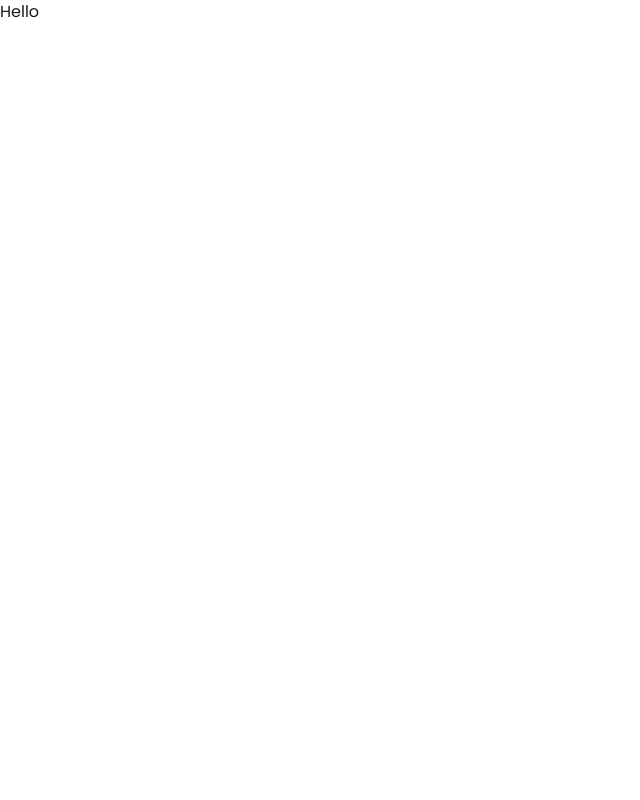
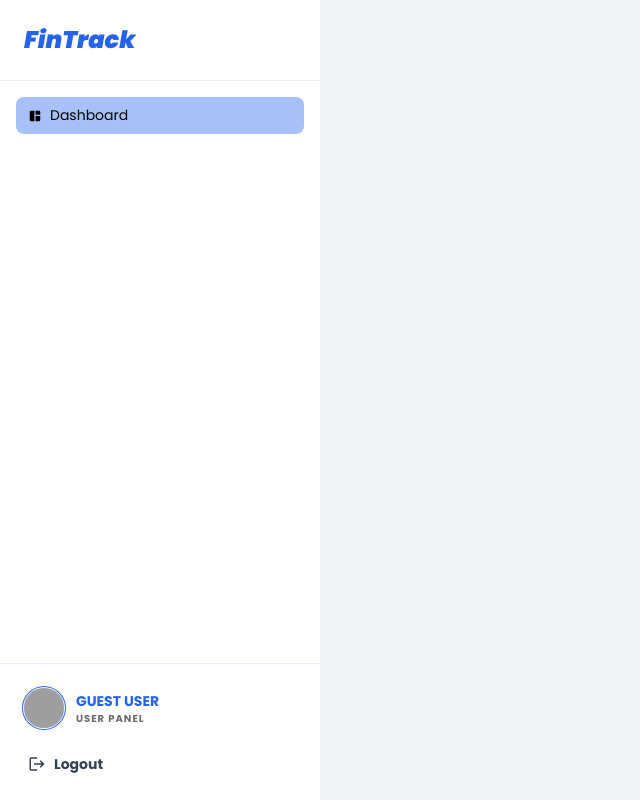
Before and after one commit to BFIbrahim/fintrack, a React (Vite) app: page /dashboard in a window 1280 px wide. Shown: the whole page, without its empty margins (0-640 px from the left). Built offline with nearby package versions, Linux system fonts and the light colour scheme; grey boxes are pictures that could not be loaded.

Commit message:
dashboard created

```diff
--- a/src/Context/AuthProvider.jsx
+++ b/src/Context/AuthProvider.jsx
@@ -1,13 +1,43 @@
-import React from 'react';
+import React, { useEffect, useState } from 'react';
 import { AuthContext } from './AuthContext';
+import { useCurrentUser } from '../hooks/useCurrentUser';
 
-const AuthProvider = ({children}) => {
+const AuthProvider = ({ children }) => {
+    const { data: initialUser, isLoading, refetch } = useCurrentUser();
 
-    const authinfo = {
+    const [user, setUser] = useState(() => {
+        const saved = localStorage.getItem("userInfo");
+        return saved ? JSON.parse(saved) : initialUser || null;
+    });
 
-    }
+    useEffect(() => {
+        if (initialUser) setUser(initialUser);
+    }, [initialUser]);
+
+    const loginUser = (userData, token) => {
+        setUser(userData);
+        localStorage.setItem("userInfo", JSON.stringify(userData));
+        localStorage.setItem("authToken", token);
+        refetch?.();
+    };
+
+    const logoutUser = () => {
+        setUser(null);
+        localStorage.removeItem("userInfo");
+        localStorage.removeItem("authToken");
+
+        return Promise.resolve();
+    };
+
+    const authInfo = {
+        user,
+        loading: isLoading,
+        refetchUser: refetch,
+        loginUser,
+        logoutUser,
+    };
     return (
-        <AuthContext.Provider value={authinfo} >
+        <AuthContext.Provider value={authInfo} >
             {children}
         </AuthContext.Provider>
     );
--- a/src/Layouts/DashboardLayout.jsx
+++ b/src/Layouts/DashboardLayout.jsx
@@ -1,9 +1,112 @@
-import React from 'react';
+import React, { useContext } from "react";
+import { AuthContext } from "../Context/AuthContext";
+import { FiMenu } from "react-icons/fi";
+import { MdSpaceDashboard, MdLogout } from "react-icons/md";
+import { NavLink, Outlet, useNavigate } from "react-router";
+import Swal from "sweetalert2";
 
 const DashboardLayout = () => {
+    const { user, logoutUser } = useContext(AuthContext);
+    const navigate = useNavigate();
+
+    const isAdmin = user?.role === 'admin';
+
+    const handleLogout = () => {
+        Swal.fire({
+            title: "Sign Out?",
+            text: "Are you sure you want to log out?",
+            icon: "warning",
+            showCancelButton: true,
+            confirmButtonColor: "#f97316",
+            cancelButtonColor: "#cbd5e1",
+            confirmButtonText: "Yes, Logout",
+        }).then((result) => {
+            if (result.isConfirmed) {
+                logoutUser().then(() => {
+                    navigate("/");
+                    Swal.fire({
+                        title: "Logged Out",
+                        icon: "success",
+                        timer: 1000,
+                        showConfirmButton: false,
+                        toast: true,
+                        position: 'top-end'
+                    });
+                });
+            }
+        });
+    };
+
+    const navLinkStyles = ({ isActive }) =>
+        `flex items-center gap-2 rounded-lg px-3 py-2 transition hover:bg-accent/40 hover:text-black ${
+            isActive ? "bg-primary/40 text-black" : "text-gray-700"
+        }`;
+
     return (
-        <div>
-            Hello
+        <div className="drawer lg:drawer-open bg-base-100 text-base-content">
+            <input id="dashboard-drawer" type="checkbox" className="drawer-toggle" />
+
+            <div className="drawer-content flex flex-col bg-gray-100">
+                <div className="navbar bg-base-100 border-b border-neutral/30 lg:hidden">
+                    <div className="flex-none">
+                        <label htmlFor="dashboard-drawer" className="btn btn-ghost text-primary text-xl">
+                            <FiMenu />
+                        </label>
+                    </div>
+                    <div className="flex-1">
+                        <span className="text-lg font-bold text-primary">FinTrack</span>
+                    </div>
+                </div>
+                <Outlet />
+            </div>
+
+            <div className="drawer-side z-50">
+                <label htmlFor="dashboard-drawer" className="drawer-overlay"></label>
+
+                <aside className="w-80 min-h-full flex flex-col bg-base-100">
+
+                    <div className="p-6 border-b border-primary/10">
+                        <h1 className="text-2xl font-black text-primary italic">
+                            FinTrack
+                        </h1>
+                    </div>
+
+                    <ul className="menu p-4 w-full flex-1 gap-1">
+                        <li>
+                            <NavLink to="/dashboard" end className={navLinkStyles}>
+                                <MdSpaceDashboard /> Dashboard
+                            </NavLink>
+                        </li>
+                    </ul>
+
+                    <div className="mt-auto border-t border-primary/10 p-4 space-y-2">
+                        <div className="flex items-center gap-3 p-2">
+                            <div className="avatar">
+                                <div className="w-10 rounded-full ring ring-primary ring-offset-1 ring-offset-base-100">
+                                    <img src={user?.profileImage || "https://i.ibb.co/2kR2zq0/user.png"} alt="User" />
+                                </div>
+                            </div>
+                            <div className="overflow-hidden">
+                                <h3 className="font-bold text-sm text-primary truncate uppercase">
+                                    {user?.name || "Guest User"}
+                                </h3>
+                                <p className="text-[10px] text-neutral font-bold opacity-60 tracking-widest">
+                                    {isAdmin ? "ADMIN PORTAL" : "USER PANEL"}
+                                </p>
+                            </div>
+                        </div>
+
+                        <button
+                            onClick={handleLogout}
+                            className="flex items-center gap-2 w-full rounded-lg px-3 py-2.5 transition text-gray-700 hover:bg-red-50 hover:text-red-600 font-bold text-sm"
+                        >
+                            <MdLogout className="text-lg" />
+                            Logout
+                        </button>
+                    </div>
+
+                </aside>
+            </div>
         </div>
     );
 };
--- /dev/null
+++ b/src/hooks/useCurrentUser.jsx
@@ -0,0 +1,20 @@
+import { useQuery } from "@tanstack/react-query";
+import useAxiosSecure from "./useAxiosSecure";
+
+export const useCurrentUser = () => {
+  const axiosSecure = useAxiosSecure();
+  const token = localStorage.getItem("token");
+
+  const fetchCurrentUser = async () => {
+    const res = await axiosSecure.get("/users/me");
+    return res.data;
+  };
+
+  return useQuery({
+    queryKey: ["currentUser"],
+    queryFn: fetchCurrentUser,
+    enabled: !!token,
+    staleTime: 1000 * 60,
+    refetchOnWindowFocus: false,
+  });
+};
--- a/src/index.css
+++ b/src/index.css
@@ -11,8 +11,6 @@
   --color-primary: #2563EB;
   --color-secondary: #10B981;
   --color-accent: #0F172A;
-  --color-neutral: #1E293B;
-  --color-base-100: #FFFFFF;
 }
 
 @layer base {
--- a/src/main.jsx
+++ b/src/main.jsx
@@ -4,13 +4,16 @@ import './index.css'
 import { router } from './router/router.jsx'
 import { RouterProvider } from 'react-router'
 import { QueryClient, QueryClientProvider } from '@tanstack/react-query'
+import AuthProvider from './Context/AuthProvider.jsx'
 
 const queryClient = new QueryClient()
 
 createRoot(document.getElementById('root')).render(
   <StrictMode>
     <QueryClientProvider client={queryClient}>
-      <RouterProvider router={router} />
+      <AuthProvider>
+        <RouterProvider router={router} />
+      </AuthProvider>
     </QueryClientProvider>
   </StrictMode>,
 )
```
Also changed, not shown: src/Pages/Authentication/SignIn.jsx (+15 -57 lines), src/Pages/Authentication/SignUp.jsx (+10 -22 lines).
